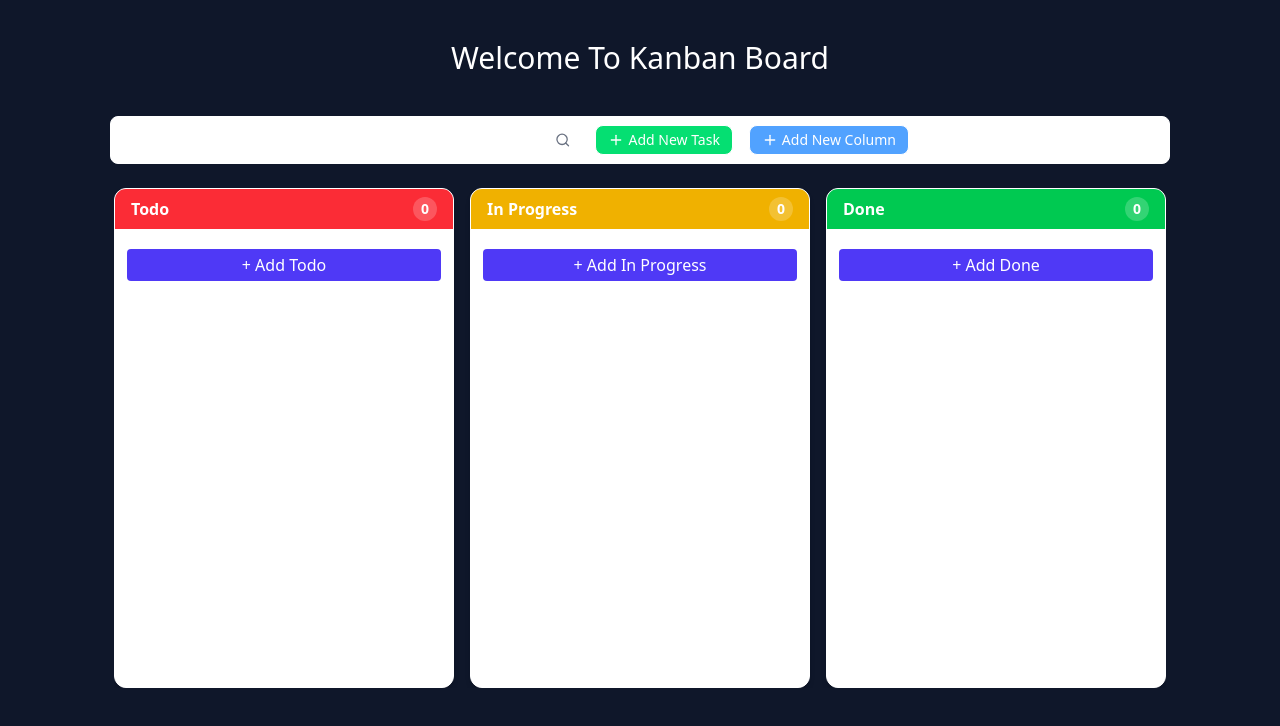
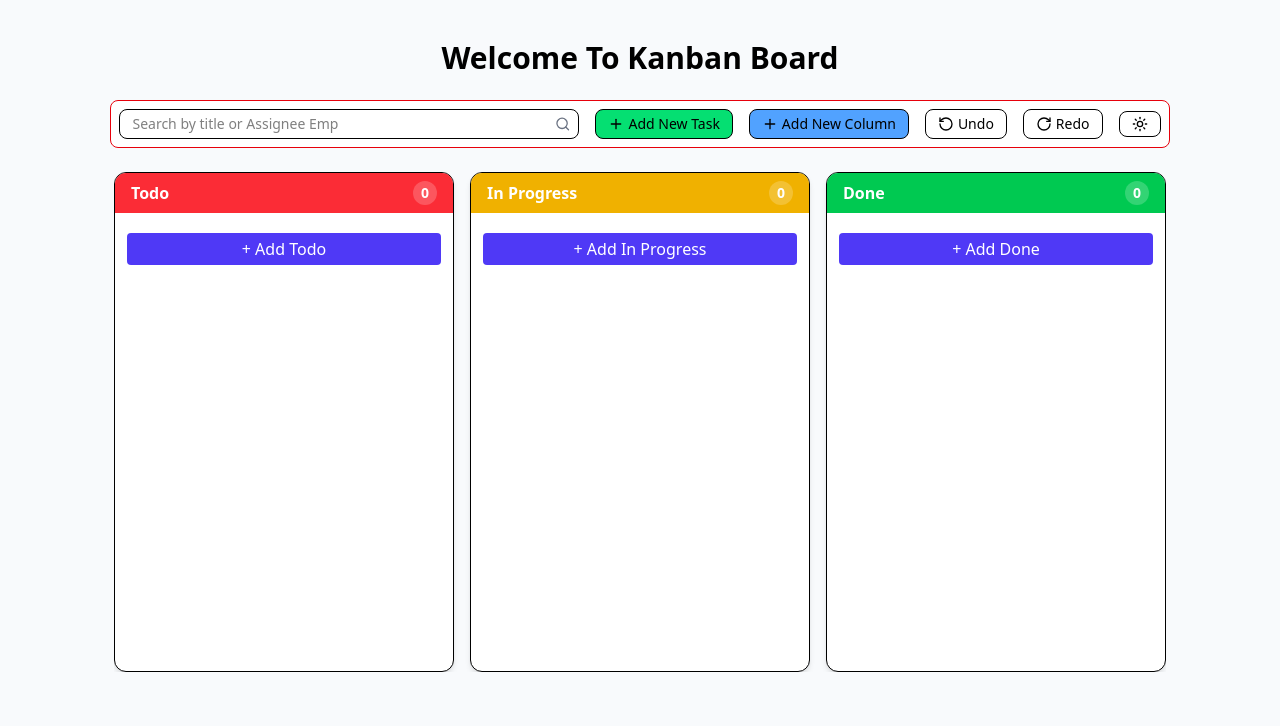
Before and after one commit to chhagan123/Mutan-x-_assignment_Kanban_board, a React (Vite) app in the folder Frontend/: page / in a window 1280 px wide. Shown: the top 726 px of the page. Built offline with nearby package versions, Linux system fonts and the light colour scheme.

Commit message:
pref: optimised app.jsx clean code

```diff
--- a/Frontend/src/App.jsx
+++ b/Frontend/src/App.jsx
@@ -1,6 +1,5 @@
 
-
-import { useState, useEffect, use } from "react";
+import { useState, useEffect } from "react";
 import React from "react";
 import "./App.css";
 import "./index.css";
@@ -17,22 +16,22 @@ function App() {
   const [editTask, setEditTask] = useState(null);
   const [searchTerm, setSearchTerm] = useState("");
   const [showAddColumn, setShowAddColumn] = useState(false);
-  const [Theme,setTheme] = useState(true);
+  const [Theme, setTheme] = useState(() => {
+    const savedTheme = localStorage.getItem("Theme");
+    return savedTheme ? JSON.parse(savedTheme) : false;
+  });
 
+  // --- Undo/Redo State ---
+  const [history, setHistory] = useState([]);
+  const [future, setFuture] = useState([]);
 
-  // set theme of backfound color
-
-    const handleTheme = () => {
-      setTheme(!Theme)
-    };
-
-  //  Load tasks directly from localStorage OR empty
+  // --- Tasks ---
   const [tasks, setTasks] = useState(() => {
     const saved = localStorage.getItem("tasks");
     return saved ? JSON.parse(saved) : [];
   });
 
-  //  Load columns directly from localStorage OR default
+  // --- Columns ---
   const [columns, setColumns] = useState(() => {
     const saved = localStorage.getItem("columns");
     return saved
@@ -44,43 +43,86 @@ function App() {
         ];
   });
 
-  //  Persist tasks whenever they change
+  // Persist tasks
   useEffect(() => {
     localStorage.setItem("tasks", JSON.stringify(tasks));
   }, [tasks]);
 
-  //  Persist columns whenever they change
+  // Persist columns
   useEffect(() => {
     localStorage.setItem("columns", JSON.stringify(columns));
   }, [columns]);
 
+  // Persist theme
+  useEffect(() => {
+    localStorage.setItem("Theme", JSON.stringify(Theme));
+    document.body.style.backgroundColor = Theme ? "#0f172a" : "#f8fafc";
+    document.body.style.color = Theme ? "white" : "black";
+  }, [Theme]);
+
+  // --- History Update Function ---
+  const updateBoardState = (newTasks, newColumns) => {
+    setHistory([...history, { tasks, columns }]); // Save current state
+    setTasks(newTasks);
+    setColumns(newColumns);
+    setFuture([]); // Clear redo stack
+  };
+
+  // --- Undo ---
+  const handleUndo = () => {
+    if (history.length === 0) return;
+    const previous = history[history.length - 1];
+    setFuture([{ tasks, columns }, ...future]);
+    setTasks(previous.tasks);
+    setColumns(previous.columns);
+    setHistory(history.slice(0, history.length - 1));
+  };
+
+  // --- Redo ---
+  const handleRedo = () => {
+    if (future.length === 0) return;
+    const next = future[0];
+    setHistory([...history, { tasks, columns }]);
+    setTasks(next.tasks);
+    setColumns(next.columns);
+    setFuture(future.slice(1));
+  };
+
   // --- Task Functions ---
   const handleAddTask = (task) => {
-    setTasks((prev) => [...prev, task]);
+    updateBoardState([...tasks, task], columns);
   };
 
   const handleDelete = (id) => {
-    setTasks((prev) => prev.filter((task) => task.id !== id));
+    updateBoardState(tasks.filter((task) => task.id !== id), columns);
   };
 
   const handleSaveEdit = (updatedTask) => {
-    setTasks((prev) =>
-      prev.map((task) => (task.id === updatedTask.id ? updatedTask : task))
+    updateBoardState(
+      tasks.map((task) => (task.id === updatedTask.id ? updatedTask : task)),
+      columns
     );
     setEditTask(null);
   };
 
   // --- Column Function ---
   const addColumn = (newColumn) => {
-    setColumns((prev) => [...prev, newColumn]);
+    updateBoardState(tasks, [...columns, newColumn]);
   };
 
   return (
-    <div className="w-screen h-screen flex flex-col mt-10  mb-10 items-center ">
+    <div className="w-screen h-screen flex flex-col mt-10 mb-10 items-center">
       {/* Title */}
-      <h1 className="text-shadow-black text-3xl mb-10">
+      <h1
+        className={`${
+          Theme ? "text-white" : "text-black"
+        } text-3xl mb-6 font-bold`}
+      >
         Welcome To Kanban Board
       </h1>
+
+      {/* Undo / Redo Buttons */}
+
 
       {/* Toolbar */}
       <Toolbar
@@ -92,15 +134,17 @@ function App() {
         setShowAddColumn={setShowAddColumn}
         showAddColumn={showAddColumn}
         setTheme={setTheme}
-        Theme = {Theme}
-      handleTheme={handleTheme}
+        Theme={Theme}
+        handleTheme={() => setTheme(!Theme)}
+        handleRedo = {handleRedo}
+        handleUndo = {handleUndo}
       />
 
-      {/* Board with Drag & Drop */}
+      {/* Board */}
       <Board
-      className="mb-10 pb-10"
+        className="mb-10 pb-10"
         tasks={tasks}
-        setTasks={setTasks}
+        setTasks={(newTasks) => updateBoardState(newTasks, columns)}
         showModal={showModal}
         setShowModal={setShowModal}
         modalType={modalType}
@@ -110,7 +154,7 @@ function App() {
         searchTerm={searchTerm}
         setSearchTerm={setSearchTerm}
         columns={columns}
-        setColumns={setColumns}
+        setColumns={(newColumns) => updateBoardState(tasks, newColumns)}
         setShowAddColumn={showAddColumn}
       />
 
--- a/Frontend/src/components/AddTaskModal.jsx
+++ b/Frontend/src/components/AddTaskModal.jsx
@@ -24,7 +24,7 @@ export default function AddTaskModal({ onClose, onAddTask, modalType }) {
   };
 
   return (
-    <div className="fixed inset-0 bg-black/40 backdrop-blur-sm bg-opacity-30 flex justify-center items-center z-50">
+    <div className="fixed inset-0 bg-black/40 backdrop-blur-sm bg-opacity-30 text-black flex justify-center items-center z-50">
       <div className="bg-white rounded-lg shadow-lg p-6 w-full max-w-md">
         <h2 className="text-lg font-semibold mb-4">Add New Task</h2>
 
--- a/Frontend/src/components/EditTaskModal.jsx
+++ b/Frontend/src/components/EditTaskModal.jsx
@@ -35,7 +35,7 @@ function EditTaskModal({ task, onSave, onClose }) {
   if (!task) return null; // don't render if no task selected
 
   return (
-    <div className="fixed inset-0 flex items-center justify-center bg-black/50">
+    <div className="fixed inset-0 flex items-center justify-center text-black bg-black/50 bg-blur">
       <form
         onSubmit={handleSubmit}
         className="bg-white p-5 rounded-md shadow-md w-80"
--- a/Frontend/src/components/ToolBar.jsx
+++ b/Frontend/src/components/ToolBar.jsx
@@ -3,16 +3,16 @@ import { useState,useEffect } from "react";
 import { Search, Plus, RotateCcw, RotateCw, Sun, User, Target,Moon } from "lucide-react";
 
 export default function Toolbar({setShowModal,searchTerm,setSearchTerm,
-  setShowAddColumn,  showAddColumn , setTheme,Theme,handleTheme
+  setShowAddColumn,  showAddColumn , setTheme,Theme,handleTheme,Themo,handleUndo ,  handleRedo
 }) {
 
   useEffect(() => {
-    document.body.style.backgroundColor = Theme ? "#0f172a" : "#f8fafc";
-    document.body.style.color = Theme ? "white" : "black";
+    document.body.style.backgroundColor = Theme  ? "#0f172a":"#f8fafc"  ;
+    // document.body.style.color = Theme ? "white" : "black";
   }, [Theme]);
 
 return (
-    <div className="flex flex-wrap items-center max-w-8xl gap-4 p-2 border border-yellow rounded-lg bg-white">
+    <div className="flex flex-wrap items-center max-w-8xl gap-4 p-2 border border-red-600 rounded-lg bg-white">
       {/* Search */}
       <div className="flex items-center border rounded-lg px-2 w-full sm:w-115">
         <input
@@ -21,7 +21,7 @@ return (
            value={searchTerm}
            onChange={(e) => setSearchTerm(e.target.value)}
 
-          className="w-full p-1 outline-none bg-transparent text-sm"
+          className="w-full border-black text-gray p-1 outline-none text-black bg-transparent text-sm"
         />
         <Search size={16} className="text-gray-500" />
       </div>
@@ -40,18 +40,19 @@ return (
       </button>
 
       {/* Undo */}
-      <button className="flex items-center gap-1 border rounded-lg px-3 py-1 text-sm hover:bg-gray-100">
+      <button onClick={handleUndo} className="flex items-center gap-1 border rounded-lg px-3 py-1 text-sm text-black hover:bg-gray-100">
         <RotateCcw size={16} /> Undo
       </button>
 
       {/* Redo */}
-      <button className="flex items-center gap-1 border rounded-lg px-3 py-1 text-sm hover:bg-gray-100">
+      <button onClick={handleRedo} className="flex items-center gap-1 border rounded-lg px-3 text-black py-1 text-sm hover:bg-gray-100">
         <RotateCw size={16} /> Redo
       </button>
 
       {/* Theme */}
-      <button onClick={handleTheme} className="flex items-center gap-1 border rounded-lg px-3 py-1 text-sm hover:bg-gray-100">
-        {Theme ?     <Sun size={16} /> : <Moon /> }
+      <button onClick={handleTheme} className={`flex items-center  gap-1 border rounded-lg px-3 py-1 text-sm`}
+      >
+        {Theme ?     <Moon className="bg-black" />: <Sun size={16} />  }
       </button>
     </div>
   );
```
